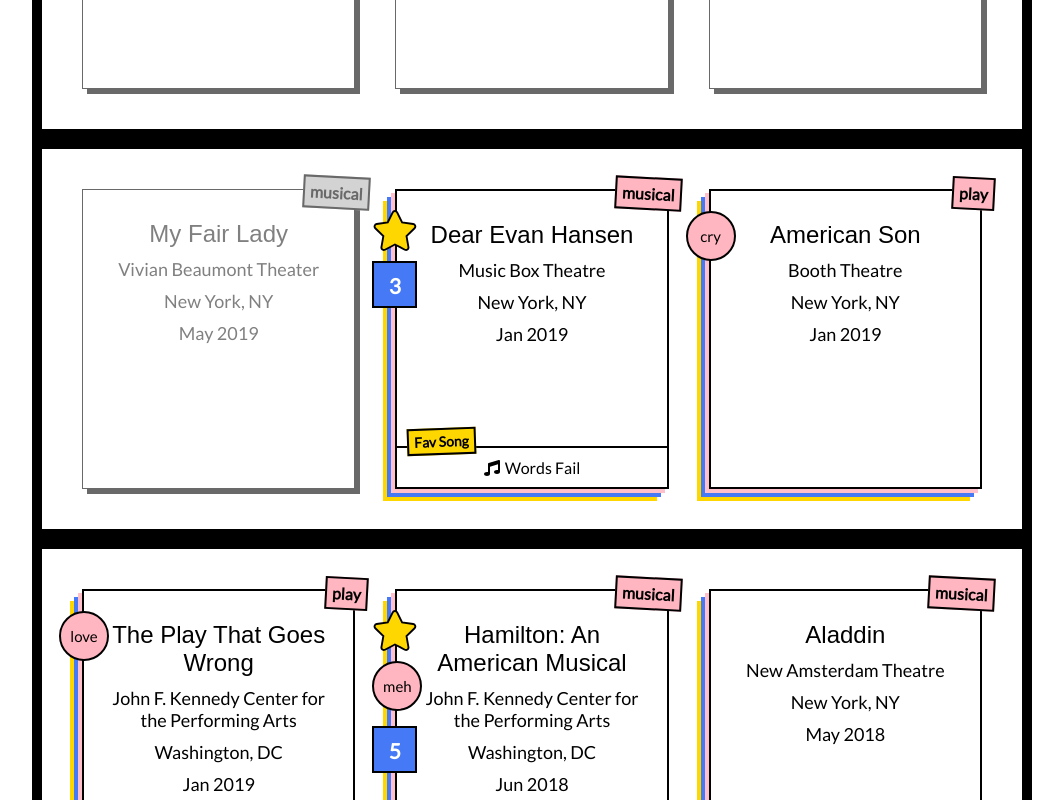
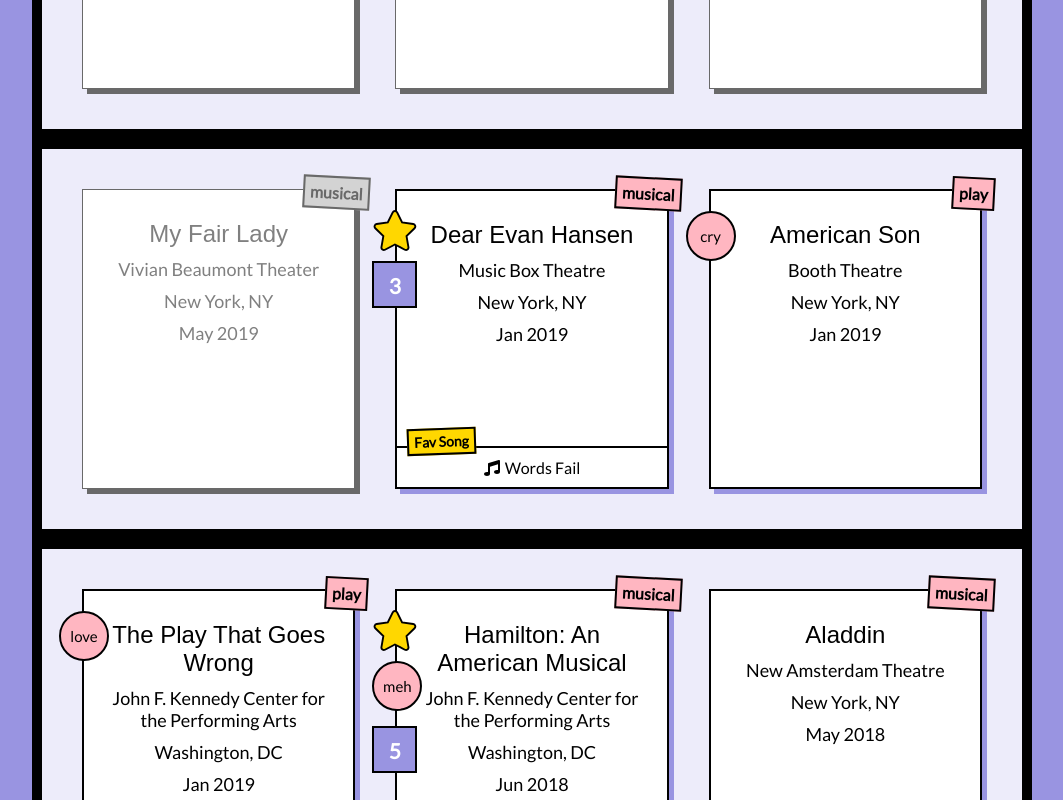
Before and after one commit to brittanyrw/theaterlog, a Vue app: page / in a window 1280 px wide. Shown: the part 900-1700 px from the top of the page, without its empty margins (108-1171 px from the left). Built offline with nearby package versions, Linux system fonts and the light colour scheme; a web font is replaced by a local one.

Commit message:
add purple color scheme

```diff
--- a/src/App.vue
+++ b/src/App.vue
@@ -30,7 +30,7 @@
 
 body {
   padding: 30px;
-  background-color: white;
+  background-color: #9994E1;
   font-family: 'Lato', sans-serif;
   font-size: 21px;
   position: relative;
--- a/src/components/Shows.vue
+++ b/src/components/Shows.vue
@@ -52,7 +52,7 @@
 </script>
 <style>
 	.row {
-		background-color: white;
+		background-color: #EDECFA;
 		display: grid;
 		grid-template-columns: 1fr 1fr 1fr;
 		grid-auto-rows: auto;
@@ -66,8 +66,8 @@
 		background-color: white;
 		position: relative;
 		border: 2px solid black;
-		/*box-shadow: 5px 5px 0 #4579f5;*/
-		box-shadow: -4px 4px 0 pink, -8px 8px 0 #4579f5, -12px 12px 0 gold;
+		box-shadow: 5px 5px 0 #9994E1;
+		/*box-shadow: -4px 4px 0 pink, -8px 8px 0 #4579f5, -12px 12px 0 gold;*/
 	}
 
 	.show.upcoming {
@@ -129,7 +129,7 @@
 	}
 
 	.show-opinion .multi-view {
-		background-color: #4579f5;
+		background-color: #9994E1;
 		color: white;
 		height: 30px;
 		padding: 10px;
```
